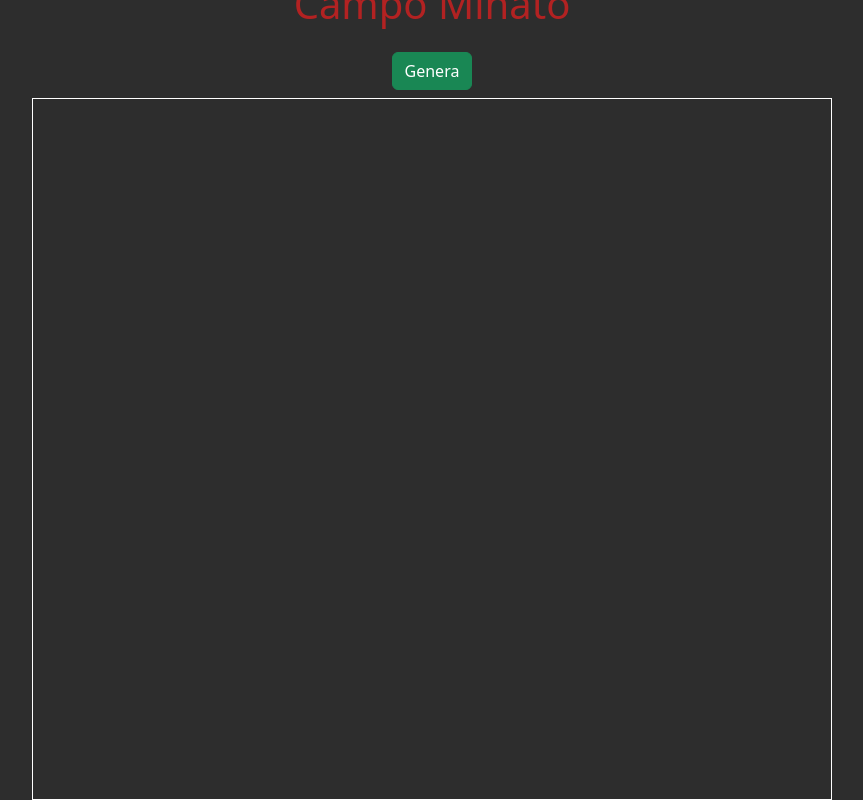
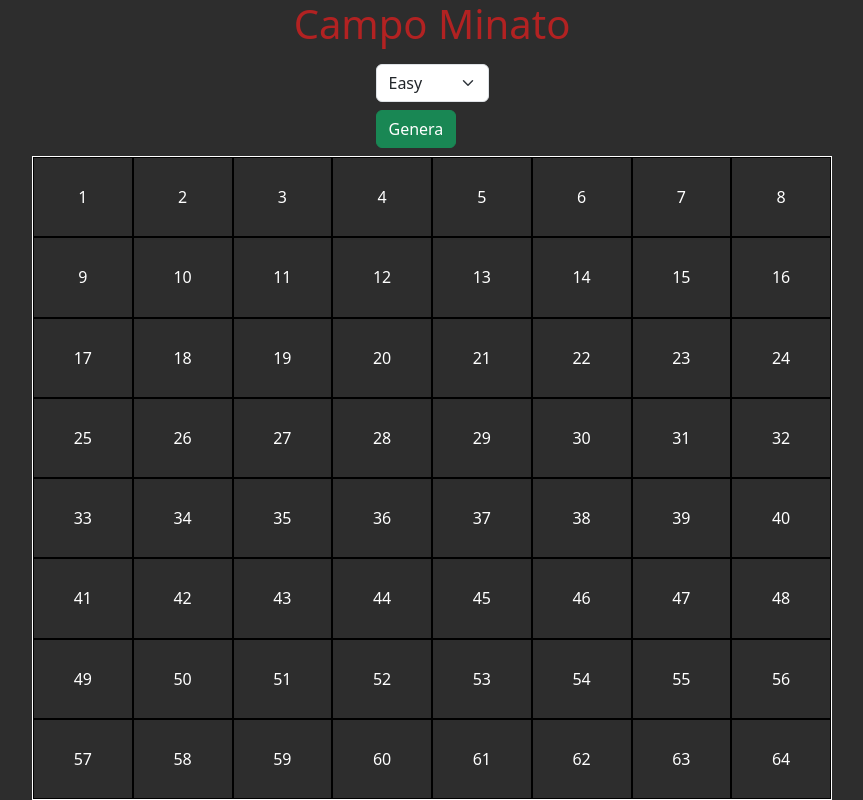
Before and after one commit to MaxPredathor/js-campominato-grid, a plain HTML site: page index.html in a window 1280 px wide. Both pictures are taken after a click on the button "Genera". Shown: the whole page, without its empty margins (208-1071 px from the left). Drawn offline with nearby package versions, Linux system fonts and the light colour scheme.

Commit message:
added function to generate boxes

```diff
--- a/css/style.css
+++ b/css/style.css
@@ -5,7 +5,6 @@ body{
 h1{
     color: firebrick;
     margin: 0;
-    margin-top: -20px;
 }
 .wrapper{
     width: 100%;
@@ -26,5 +25,10 @@ h1{
     width: calc(100% / 10);
     height: calc(100% / 10);
     border: 1px solid black;
-    display: inline-block;
+    display: flex;
+    justify-content: center;
+    align-items: center;
 }
+.onclick{
+    background-color: aqua;
+}
--- a/index.html
+++ b/index.html
@@ -10,8 +10,15 @@
 <body>
     <div class="wrapper">
         <h1 class="pb-3">Campo Minato</h1>
-        <button class="btn btn-success my-2">Genera</button>
-        <div class="playground"></div>
+        <div>
+            <select name="difficoltà" id="selector" class="form-select" aria-label="Default select example">
+                <option value="49">Easy</option>
+                <option value="81">Medium</option>
+                <option value="100">Hard</option>
+            </select>
+            <button class="btn btn-success my-2">Genera</button>
+        </div>
+        <div id="playground" class="playground"></div>
     </div>
     <script src="js/script.js"></script>
 </body>
--- a/js/script.js
+++ b/js/script.js
@@ -0,0 +1,34 @@
+
+myCode();
+
+function myCode(){
+
+    const btn = document.querySelector('button');
+    const playground = document.getElementById('playground');
+    const numeroBoxes = 64;
+
+    btn.addEventListener('click', function(){
+
+        for(let i = 1; i <= numeroBoxes; i++){
+            let x = boxCreation(i);
+            playground.append(x);
+        }
+    });
+
+    function boxCreation(myBoxIndex){
+        const myBox = document.createElement('div');
+        myBox.classList.add('box');
+        myBox.innerHTML = myBoxIndex;
+        let radiceQ = Math.sqrt(numeroBoxes);
+        myBox.style.width = `calc(100% / ${radiceQ})`;
+        myBox.style.height = `calc(100% / ${radiceQ})`;
+        myBox.addEventListener('click', function(){
+            myBox.classList.add('onclick');
+            myBox.style.color = 'black';
+        });
+        return myBox;
+
+    }
+
+
+};
```
